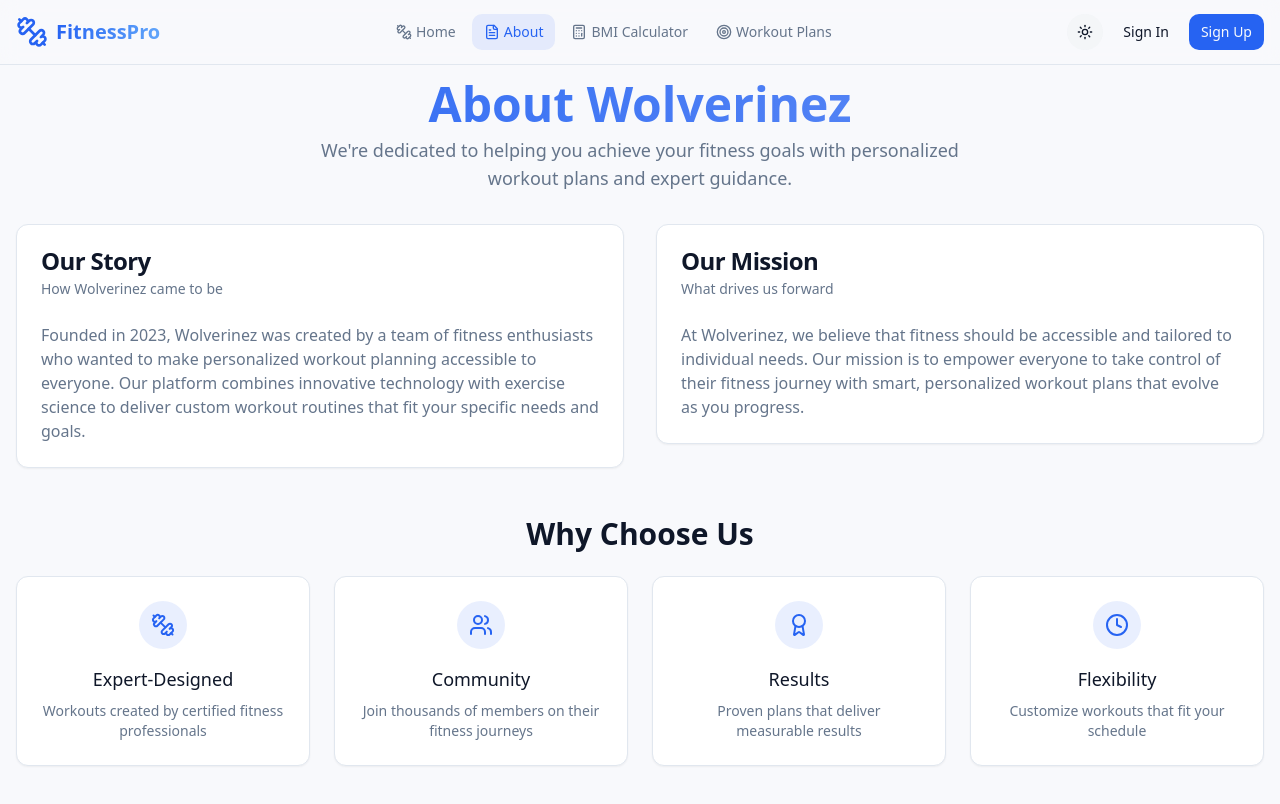
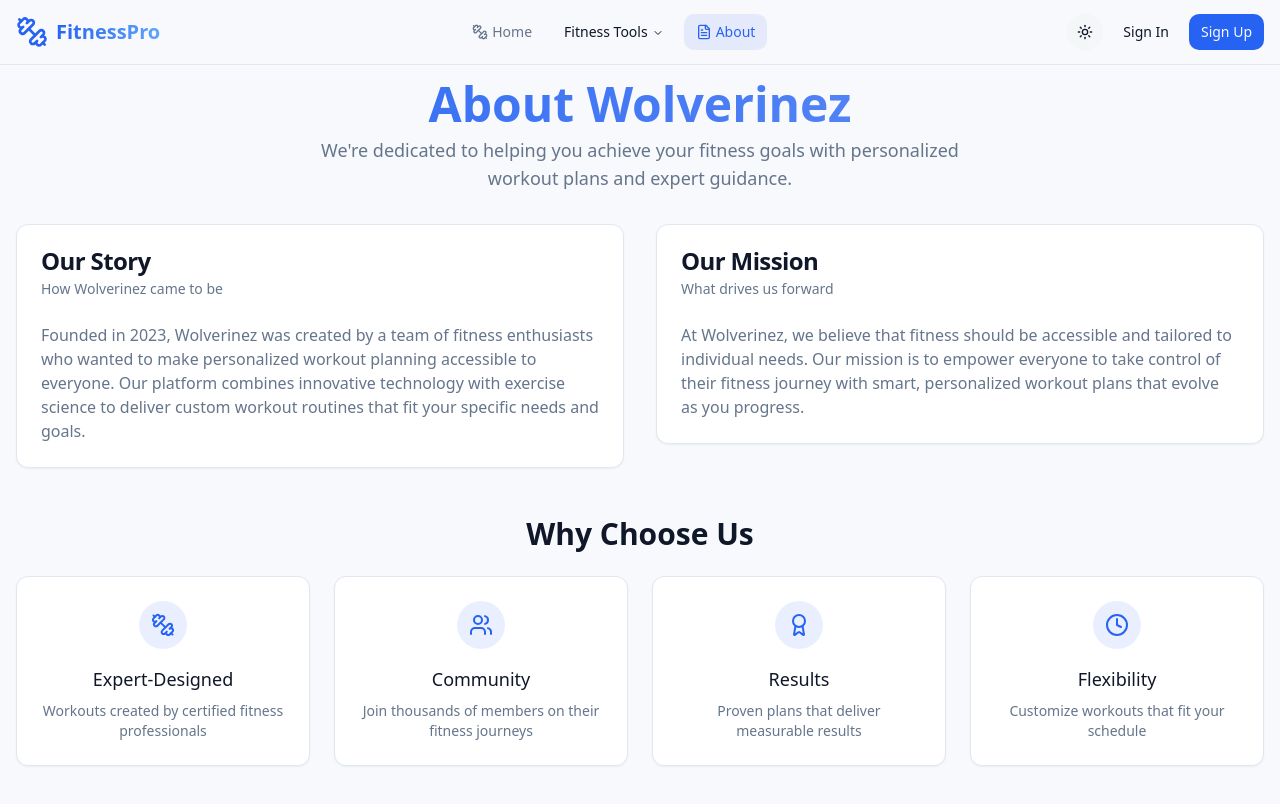
Before and after one commit to ronrevv/wolverinez-workout-planner, a React (Vite) app: page /about in a window 1280 px wide. Shown: the top 804 px of the page. Built offline with nearby package versions, Linux system fonts and the light colour scheme.

Commit message:
feat: Improve Navbar UI and add subheader navigation
- Enhanced the Navbar's visual appearance.
- Implemented hover effects to display subheader routes.

```diff
--- a/src/components/Navbar.tsx
+++ b/src/components/Navbar.tsx
@@ -1,12 +1,20 @@
 
 import React, { useState } from 'react';
 import { Link, useNavigate, useLocation } from 'react-router-dom';
-import { Dumbbell, Menu, X, User, Shield, Award, Calculator, FileText, Target, Database } from 'lucide-react';
+import { Dumbbell, Menu, X, User, Shield, Award, Calculator, FileText, Target, Database, ChevronDown } from 'lucide-react';
 import { Button } from "@/components/ui/button";
 import { ThemeToggle } from "@/components/ThemeToggle";
 import { useAuth } from "@/contexts/AuthContext";
 import { supabase } from "@/integrations/supabase/client";
 import { useToast } from "@/hooks/use-toast";
+import {
+  NavigationMenu,
+  NavigationMenuContent,
+  NavigationMenuItem,
+  NavigationMenuLink,
+  NavigationMenuList,
+  NavigationMenuTrigger,
+} from "@/components/ui/navigation-menu";
 
 export const Navbar = () => {
   const { user, userRole } = useAuth();
@@ -36,47 +44,71 @@ export const Navbar = () => {
 
   const isActive = (path: string) => location.pathname === path;
 
-  const publicNavItems = [
-    { to: '/', label: 'Home', icon: Dumbbell },
-    { to: '/about', label: 'About', icon: FileText },
+  const publicNavGroups = [
+    {
+      title: "Home",
+      items: [{ to: '/', label: 'Home', icon: Dumbbell }]
+    },
+    {
+      title: "Fitness Tools",
+      items: [
         { to: '/bmi-calculator', label: 'BMI Calculator', icon: Calculator },
         { to: '/workout-plans', label: 'Workout Plans', icon: Target },
+      ]
+    },
+    {
+      title: "About",
+      items: [{ to: '/about', label: 'About', icon: FileText }]
+    }
   ];
 
-  const userNavItems = [
+  const userNavGroups = [
+    {
+      title: "My Fitness",
+      items: [
         { to: '/profile', label: 'Profile', icon: User },
         { to: '/my-plans', label: 'My Plans', icon: Target },
         { to: '/workout-planner', label: 'Planner', icon: Dumbbell },
+      ]
+    }
   ];
 
-  const adminNavItems = [
-    { to: '/admin', label: 'Admin', icon: Shield },
+  const adminNavGroups = [
+    {
+      title: "Admin",
+      items: [
+        { to: '/admin', label: 'Admin Dashboard', icon: Shield },
         { to: '/demo-setup', label: 'Demo Setup', icon: Database },
+      ]
+    }
   ];
 
-  const trainerNavItems = [
-    { to: '/trainer', label: 'Trainer', icon: Award },
+  const trainerNavGroups = [
+    {
+      title: "Trainer",
+      items: [{ to: '/trainer', label: 'Trainer Dashboard', icon: Award }]
+    }
   ];
 
-  const getAllNavItems = () => {
-    let items = [...publicNavItems];
+  const getAllNavGroups = () => {
+    let groups = [...publicNavGroups];
 
     if (user) {
-      items = [...items, ...userNavItems];
+      groups = [...groups, ...userNavGroups];
 
       if (userRole === 'admin') {
-        items = [...items, ...adminNavItems];
+        groups = [...groups, ...adminNavGroups];
       }
 
       if (userRole === 'trainer' || userRole === 'admin') {
-        items = [...items, ...trainerNavItems];
+        groups = [...groups, ...trainerNavGroups];
       }
     }
 
-    return items;
+    return groups;
   };
 
-  const navItems = getAllNavItems();
+  const navGroups = getAllNavGroups();
 
   return (
     <nav className="fixed top-0 left-0 right-0 z-50 bg-background/95 backdrop-blur supports-[backdrop-filter]:bg-background/60 border-b">
@@ -89,12 +121,18 @@ export const Navbar = () => {
           </Link>
 
           {/* Desktop Navigation */}
-          <div className="hidden md:flex items-center space-x-1">
-            {navItems.map((item) => {
+          <div className="hidden md:flex items-center">
+            <NavigationMenu>
+              <NavigationMenuList>
+                {navGroups.map((group) => {
+                  // If group has only one item, render as direct link
+                  if (group.items.length === 1) {
+                    const item = group.items[0];
                     const Icon = item.icon;
                     return (
+                      <NavigationMenuItem key={group.title}>
+                        <NavigationMenuLink asChild>
                           <Link
-                  key={item.to}
                             to={item.to}
                             className={`flex items-center space-x-1 px-3 py-2 rounded-md text-sm font-medium transition-colors ${
                               isActive(item.to)
@@ -103,10 +141,46 @@ export const Navbar = () => {
                             }`}
                           >
                             <Icon className="h-4 w-4" />
+                            <span>{group.title}</span>
+                          </Link>
+                        </NavigationMenuLink>
+                      </NavigationMenuItem>
+                    );
+                  }
+
+                  // If group has multiple items, render as dropdown
+                  return (
+                    <NavigationMenuItem key={group.title}>
+                      <NavigationMenuTrigger className="text-sm font-medium">
+                        {group.title}
+                      </NavigationMenuTrigger>
+                      <NavigationMenuContent>
+                        <div className="grid gap-1 p-2 w-48">
+                          {group.items.map((item) => {
+                            const Icon = item.icon;
+                            return (
+                              <NavigationMenuLink key={item.to} asChild>
+                                <Link
+                                  to={item.to}
+                                  className={`flex items-center space-x-2 px-3 py-2 rounded-md text-sm transition-colors ${
+                                    isActive(item.to)
+                                      ? 'bg-primary/10 text-primary'
+                                      : 'hover:bg-primary/5'
+                                  }`}
+                                >
+                                  <Icon className="h-4 w-4" />
                                   <span>{item.label}</span>
                                 </Link>
+                              </NavigationMenuLink>
                             );
                           })}
+                        </div>
+                      </NavigationMenuContent>
+                    </NavigationMenuItem>
+                  );
+                })}
+              </NavigationMenuList>
+            </NavigationMenu>
           </div>
 
           {/* Desktop Auth Buttons */}
@@ -155,24 +229,31 @@ export const Navbar = () => {
         {isOpen && (
           <div className="md:hidden border-t bg-background">
             <div className="px-2 pt-2 pb-3 space-y-1">
-              {navItems.map((item) => {
+              {navGroups.map((group) => (
+                <div key={group.title} className="space-y-1">
+                  <div className="px-3 py-2 text-xs font-semibold text-muted-foreground uppercase tracking-wider">
+                    {group.title}
+                  </div>
+                  {group.items.map((item) => {
                     const Icon = item.icon;
                     return (
                       <Link
                         key={item.to}
                         to={item.to}
                         onClick={() => setIsOpen(false)}
-                    className={`flex items-center space-x-2 px-3 py-2 rounded-md text-base font-medium transition-colors ${
+                        className={`flex items-center space-x-2 px-3 py-2 rounded-md text-sm font-medium transition-colors ${
                           isActive(item.to)
                             ? 'bg-primary/10 text-primary'
                             : 'text-muted-foreground hover:text-primary hover:bg-primary/5'
                         }`}
                       >
-                    <Icon className="h-5 w-5" />
+                        <Icon className="h-4 w-4" />
                         <span>{item.label}</span>
                       </Link>
                     );
                   })}
+                </div>
+              ))}
 
               <div className="border-t pt-4 mt-4">
                 {user ? (
--- a/src/integrations/supabase/types.ts
+++ b/src/integrations/supabase/types.ts
@@ -473,6 +473,10 @@ export type Database = {
         Args: { user_uuid: string }
         Returns: string
       }
+      get_user_role_bypass_rls: {
+        Args: { user_uuid: string }
+        Returns: string
+      }
       get_user_role_safe: {
         Args: { user_uuid: string }
         Returns: string
@@ -487,6 +491,10 @@ export type Database = {
         }[]
       }
       is_admin: {
+        Args: { user_uuid?: string }
+        Returns: boolean
+      }
+      is_admin_bypass_rls: {
         Args: { user_uuid?: string }
         Returns: boolean
       }
```
Lines whose indentation alone changed are shown as unchanged.
